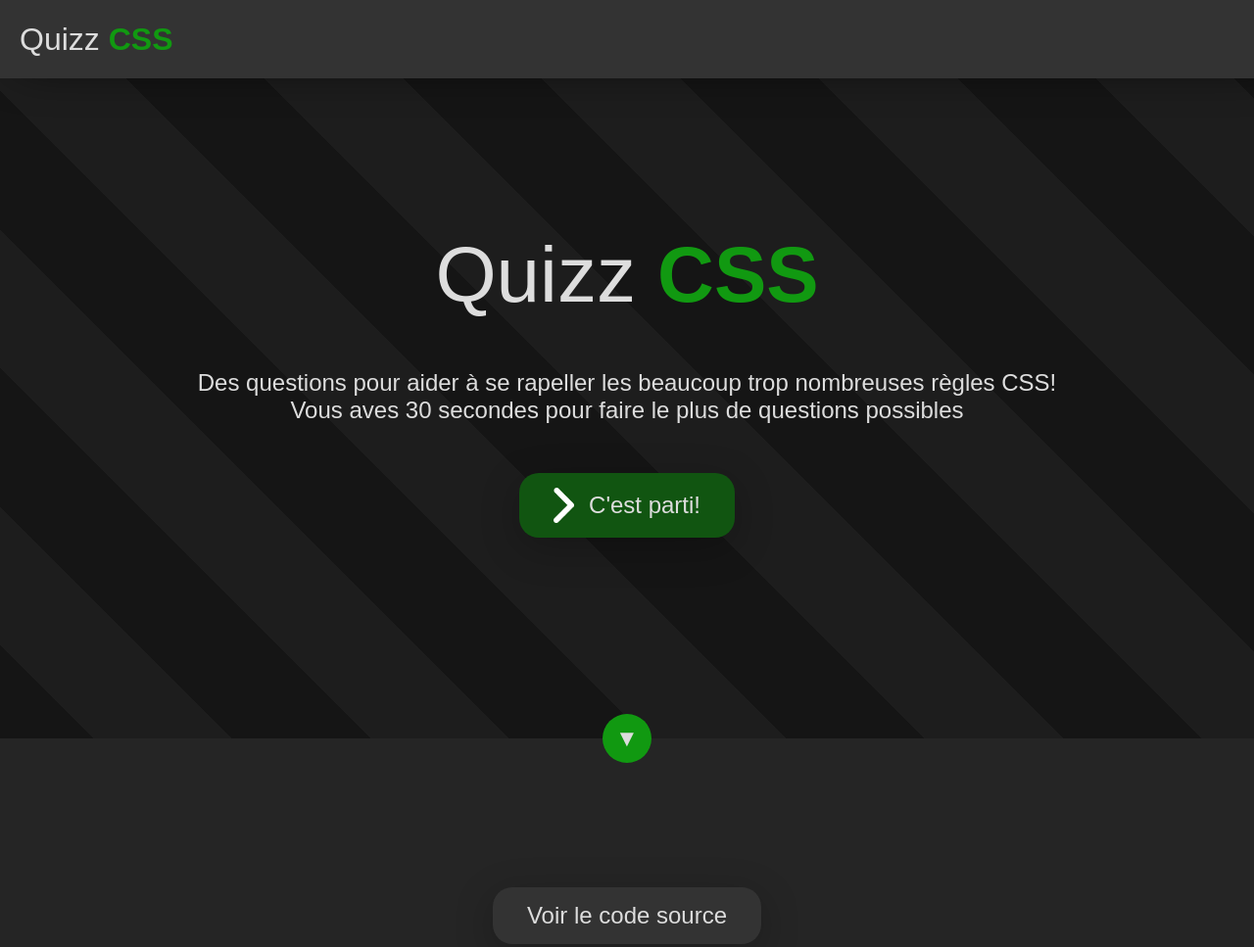
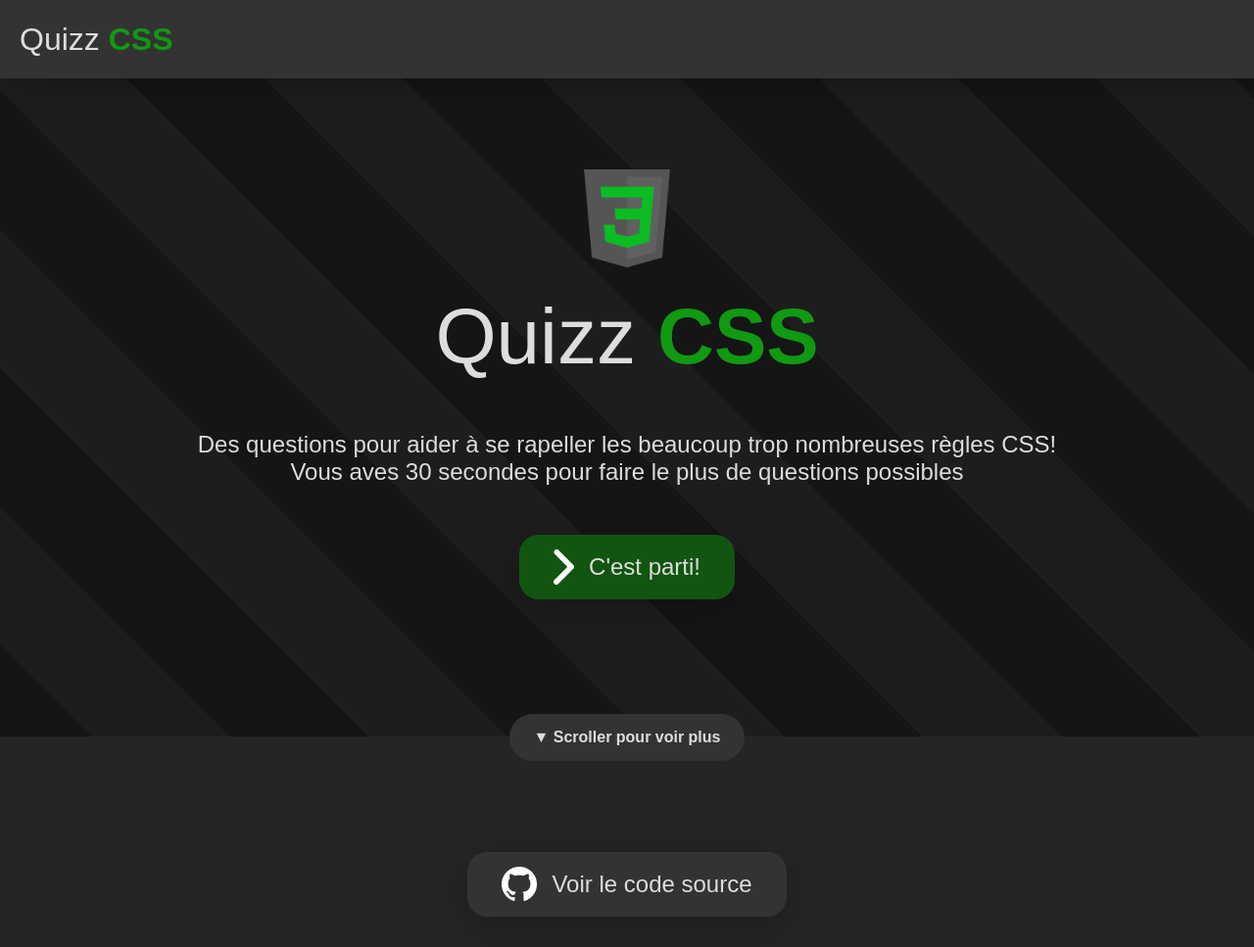
Before and after one commit to Sergueille/CSS-Quizz, a plain HTML site: page index.html in a window 1280 px wide. Shown: the top 967 px of the page at 98% size. Drawn offline with Linux system fonts and the light colour scheme.

Commit message:
Added icons

```diff
--- a/index.css
+++ b/index.css
@@ -161,19 +161,14 @@ nav > .title > span {
 .scroll-info {
     position: relative;
     top: 25px;
-    width: 50px;
-    height: 50px;
+    width: 15rem;
+    height: 3rem;
     margin: auto;
-    background-color: var(--prim);
-    border-radius: 50%;
-}
-
-.scroll-info > span {
-    display: block;
-    line-height: 50px;
-    font-size: 1.5rem;
+    background-color: var(--bg-ll);
+    border-radius: 2rem;
+    line-height: 3rem;
     text-align: center;
-    width: 100%;
+    font-weight: 700;
 }
 
 .page > ol {
@@ -182,6 +177,11 @@ nav > .title > span {
 
 .page > ol > li {
     margin-bottom: 5px;
+}
+
+.css-icon {
+    height: 100px;
+    margin-bottom: 0 !important;
 }
 
 /* Game */
@@ -351,4 +351,12 @@ nav > .title > span {
     .scroll-info {
         top: -15px;
     }
+
+    #question {
+        font-size: 1.5rem;
+    }
+
+    .ans {
+        font-size: 1.3rem;
+    }
 }
--- a/index.html
+++ b/index.html
@@ -17,6 +17,7 @@
         </a>
     </nav>
     <div class="page fade">
+        <img class="css-icon" src="Images/icon_CSS.png"/>
         <p class="title">
             Quizz <span>CSS</span>
         </p>
@@ -31,10 +32,13 @@
         </a>
     </div>
     <div class="scroll-info">
-        <span>▼</span>
+        ▼ Scroller pour voir plus
     </div>
     <div class="page bg">
-        <a href="https://github.com/Sergueille/CSS-Quizz" target="blank" class="btn">Voir le code source</a>
+        <a href="https://github.com/Sergueille/CSS-Quizz" target="blank" class="btn">
+            <img src="Images/GitHub.png"/>
+            Voir le code source
+        </a>
         <h2>Détail du calcul du score:</h2>
         <p>
             (réponses correctes)<sup>3</sup> ÷ total × 10
@@ -69,6 +73,9 @@
         <p>
             Le site est hébergé par <a href="https://pages.github.com/" target="blank" class="link">GitHub Pages</a>
         </p>
+        <p>
+            Le logo CSS vient de <a class="link" target="blank" href="https://icon-icons.com/">icon-icons.com</a>
+        </p>
     </div>
     <footer></footer>
 </body>
```
Also changed, not shown: Images/GitHub.png (added), Images/icon_CSS.png (added).
